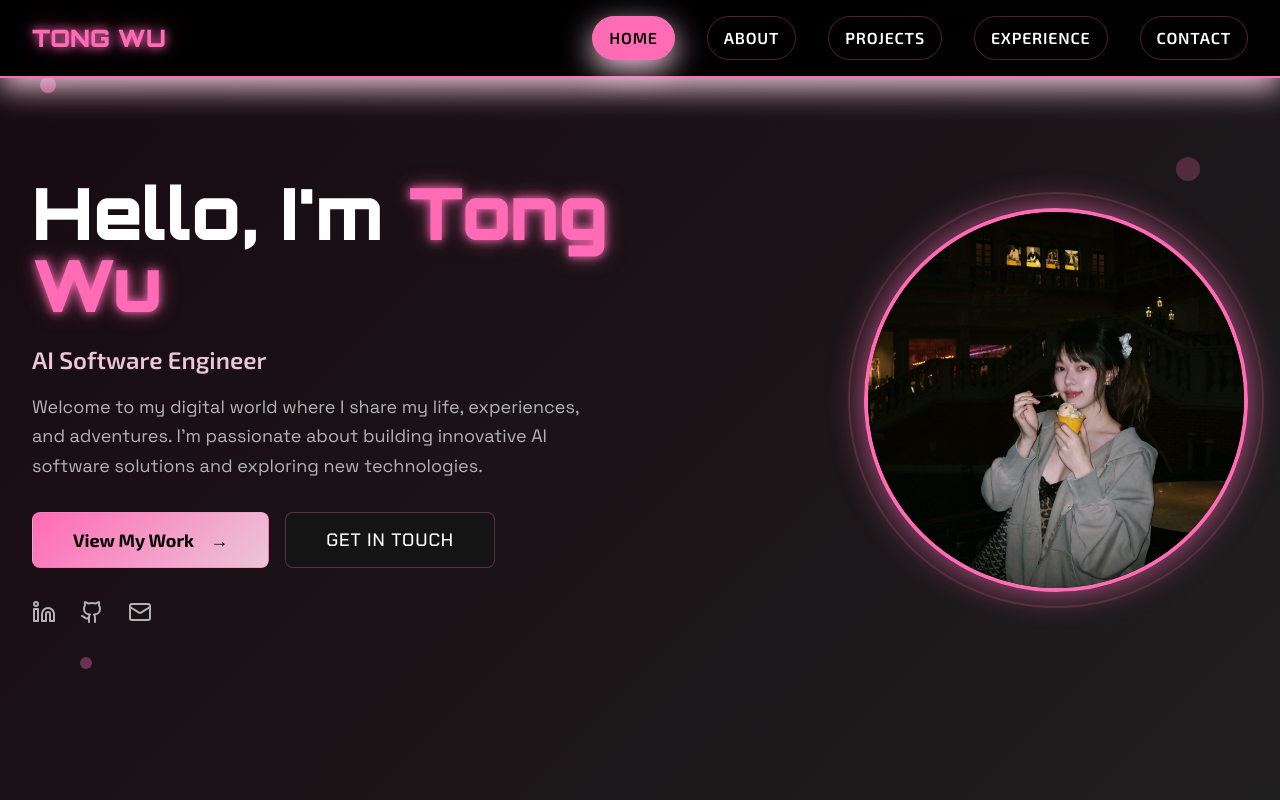
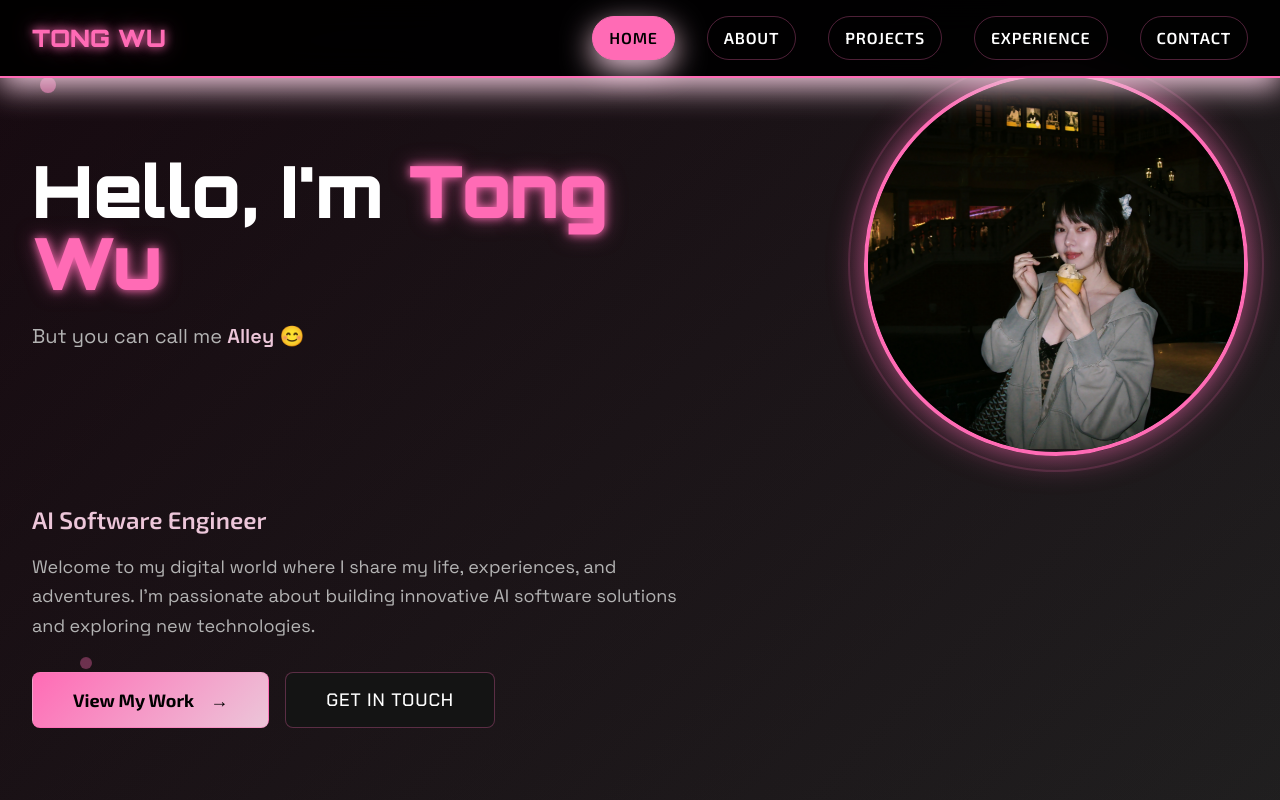
Before and after one commit to twu29/Portfolio, a React (Vite) app: page / in a window 1280 px wide. Shown: the top 800 px of the page. Built offline with nearby package versions, Linux system fonts and the light colour scheme; the HTML template or start-up script is replaced by a standard one.

Commit message:
Fix homepage hero section

```diff
--- a/src/components/Hero.tsx
+++ b/src/components/Hero.tsx
@@ -22,23 +22,47 @@ const Hero = () => {
       <div className="absolute bottom-32 left-20 w-3 h-3 bg-primary/60 rounded-full animate-float animation-delay-2000 opacity-60" />
 
       <div className="relative z-10 max-w-7xl mx-auto px-4 sm:px-6 lg:px-8">
-        <div className="grid lg:grid-cols-2 gap-12 items-center">
-          {/* Content */}
-          <div className="text-center lg:text-left animate-slide-up">
+        <div className="flex flex-col lg:grid lg:grid-cols-2 gap-12 items-center">
+          {/* Content - Mobile: Order 1, Desktop: Order 1 */}
+          <div className="text-center lg:text-left animate-slide-up order-1 lg:order-1">
             <h1 className="text-5xl lg:text-7xl font-orbitron font-black mb-6">
               Hello, I'm{" "}
               <span className="text-primary text-glow">Tong Wu</span>
             </h1>
+            <p className="text-lg lg:text-xl text-muted-foreground mb-6 font-space-grotesk">
+              But you can call me <span className="text-pink-soft font-semibold">Alley</span> 😊
+            </p>
+          </div>
+
+          {/* Profile photo - Mobile: Order 2, Desktop: Order 2 */}
+          <div className="flex justify-center lg:justify-end order-2 lg:order-2">
+            <div className="relative">
+              <div className="w-64 h-64 sm:w-80 sm:h-80 lg:w-96 lg:h-96 rounded-full overflow-hidden border-4 border-primary shadow-pink-glow animate-glow">
+                <img
+                  src={profilePhoto}
+                  alt="Tong Wu (Alley)"
+                  className="w-full h-full object-cover transition-smooth hover:scale-110 animate-float"
+                />
+              </div>
+              {/* Decorative ring */}
+              <div className="absolute -inset-4 border-2 border-primary/30 rounded-full animate-pulse" />
+              {/* Extra motion ring */}
+              <div className="absolute -inset-8 border border-primary/20 rounded-full animate-ping opacity-75" />
+            </div>
+          </div>
+
+          {/* Additional content - Mobile: Order 3, Desktop: spans both columns */}
+          <div className="order-3 lg:order-3 lg:col-span-2 text-center lg:text-left">
             <p className="text-xl lg:text-2xl font-exo font-semibold text-pink-soft mb-4">
               AI Software Engineer
             </p>
-            <p className="text-lg text-muted-foreground mb-8 max-w-2xl font-space-grotesk leading-relaxed">
+            <p className="text-lg text-muted-foreground mb-8 max-w-2xl font-space-grotesk leading-relaxed mx-auto lg:mx-0">
               Welcome to my digital world where I share my life, experiences, and adventures.
               I'm passionate about building innovative AI software solutions and exploring new technologies.
             </p>
 
             {/* Action buttons */}
-            <div className="flex flex-col sm:flex-row gap-4 justify-center lg:justify-start mb-8">
+            <div className="flex flex-col sm:flex-row gap-4 justify-center lg:justify-start">
               <Button
                 variant="hero"
                 size="xl"
@@ -56,47 +80,6 @@ const Hero = () => {
                 Get In Touch
               </Button>
             </div>
-
-            {/* Social links */}
-            <div className="flex gap-6 justify-center lg:justify-start">
-              <a
-                href="https://linkedin.com/in/alley-wu"
-                target="_blank"
-                rel="noopener noreferrer"
-                className="text-muted-foreground hover:text-primary transition-smooth hover:scale-110"
-              >
-                <Linkedin size={24} />
-              </a>
-              <a
-                href="https://github.com"
-                target="_blank"
-                rel="noopener noreferrer"
-                className="text-muted-foreground hover:text-primary transition-smooth hover:scale-110"
-              >
-                <Github size={24} />
-              </a>
-              <a
-                href="mailto:alleytongwu@gmail.com"
-                className="text-muted-foreground hover:text-primary transition-smooth hover:scale-110"
-              >
-                <Mail size={24} />
-              </a>
-            </div>
-          </div>
-
-          {/* Profile photo */}
-          <div className="flex justify-center lg:justify-end">
-            <div className="relative">
-              <div className="w-80 h-80 lg:w-96 lg:h-96 rounded-full overflow-hidden border-4 border-primary shadow-pink-glow animate-glow">
-                <img
-                  src={profilePhoto}
-                  alt="Tong Wu"
-                  className="w-full h-full object-cover"
-                />
-              </div>
-              {/* Decorative ring */}
-              <div className="absolute -inset-4 border-2 border-primary/30 rounded-full animate-pulse" />
-            </div>
           </div>
         </div>
       </div>
```
